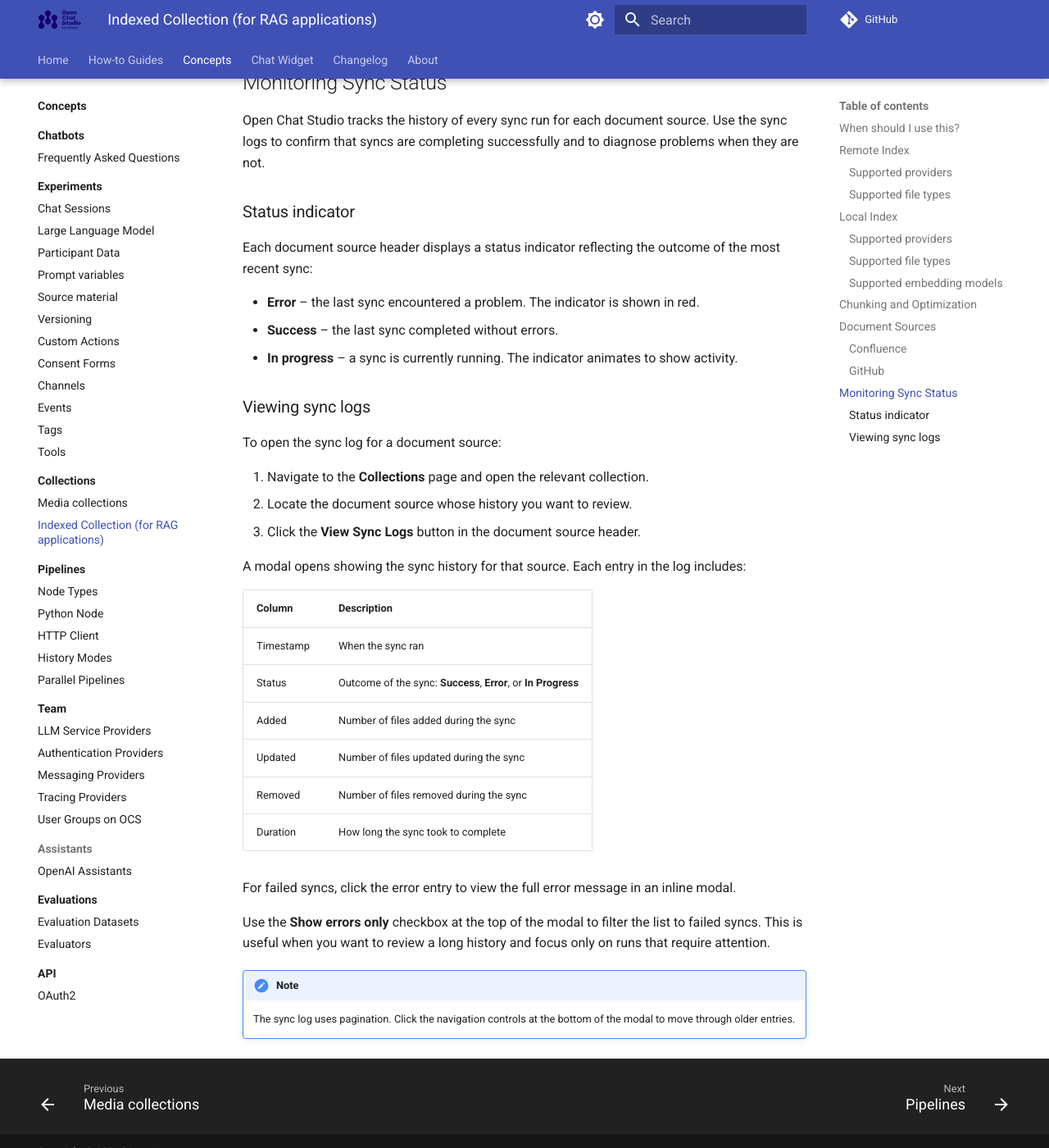
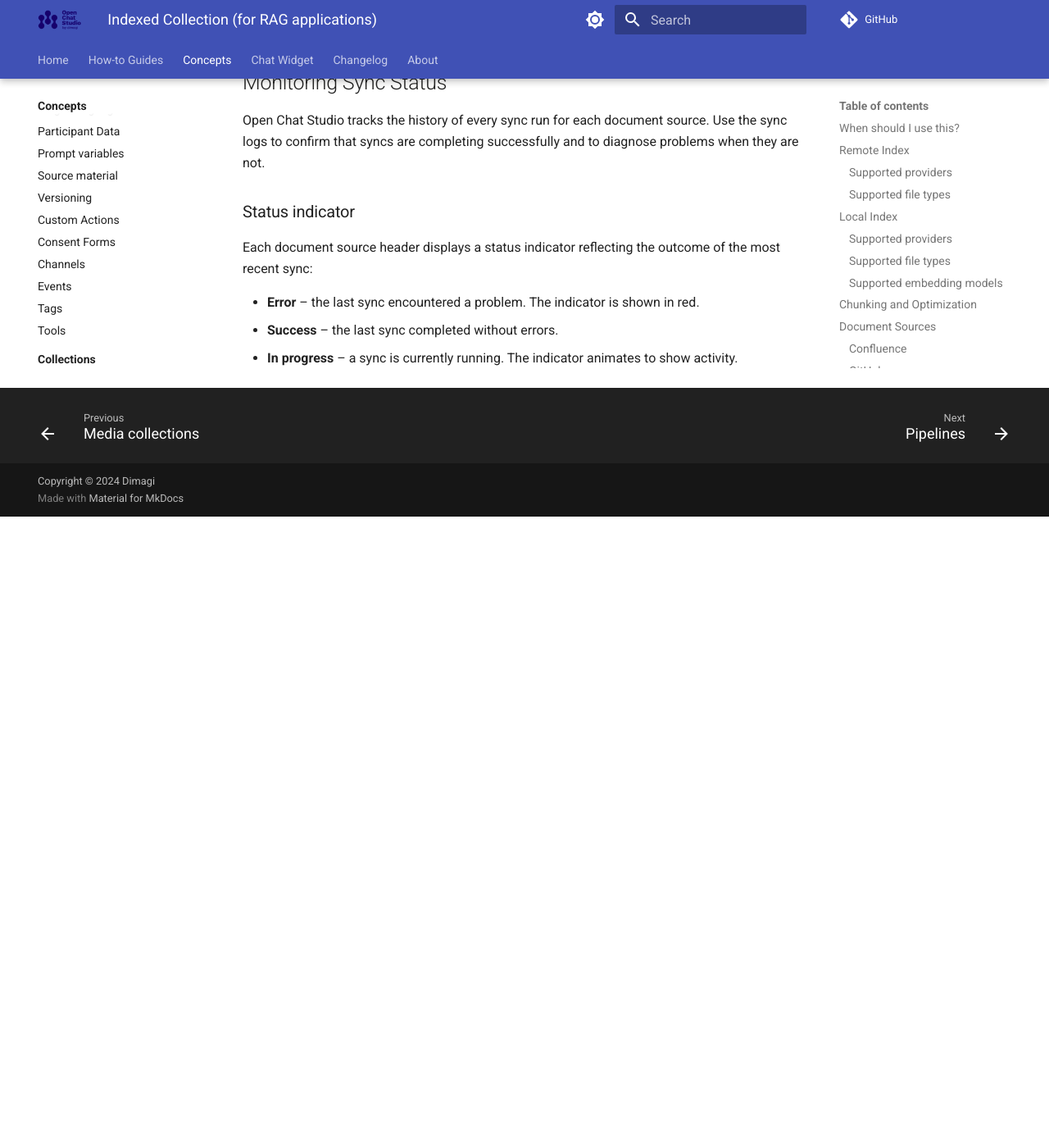
Before and after one commit to dimagi/open-chat-studio-docs, an MkDocs documentation site: the page built from docs/concepts/collections/indexed.md, in a window 1280 px wide and 1400 px high, scrolled down 4073 px. Shown: the whole window at 82% size. Built offline with MkDocs 1.6.1 and Material for MkDocs 9.7.7, drawn with Linux system fonts in a browser that asks for light colours; a script that is not in the unit is left out; comment, search, counter and statistics services are not loaded; after the commit the page ends 4703 px from its top, so only the background shows below that.

Commit message:
Remove 'Viewing sync logs' section from indexed collections docs
Co-authored-by: Chris Smit <SmittieC@users.noreply.github.com>

```diff
--- a/docs/concepts/collections/indexed.md
+++ b/docs/concepts/collections/indexed.md
@@ -133,29 +133,3 @@ Each document source header displays a status indicator reflecting the outcome o
 - **Error** – the last sync encountered a problem. The indicator is shown in red.
 - **Success** – the last sync completed without errors.
 - **In progress** – a sync is currently running. The indicator animates to show activity.
-
-### Viewing sync logs
-
-To open the sync log for a document source:
-
-1. Navigate to the **Collections** page and open the relevant collection.
-2. Locate the document source whose history you want to review.
-3. Click the **View Sync Logs** button in the document source header.
-
-A modal opens showing the sync history for that source. Each entry in the log includes:
-
-| Column    | Description                                                   |
-|-----------|---------------------------------------------------------------|
-| Timestamp | When the sync ran                                             |
-| Status    | Outcome of the sync: **Success**, **Error**, or **In Progress** |
-| Added     | Number of files added during the sync                         |
-| Updated   | Number of files updated during the sync                       |
-| Removed   | Number of files removed during the sync                       |
-| Duration  | How long the sync took to complete                            |
-
-For failed syncs, click the error entry to view the full error message in an inline modal.
-
-Use the **Show errors only** checkbox at the top of the modal to filter the list to failed syncs. This is useful when you want to review a long history and focus only on runs that require attention.
-
-!!! note
-    The sync log uses pagination. Click the navigation controls at the bottom of the modal to move through older entries.
```
